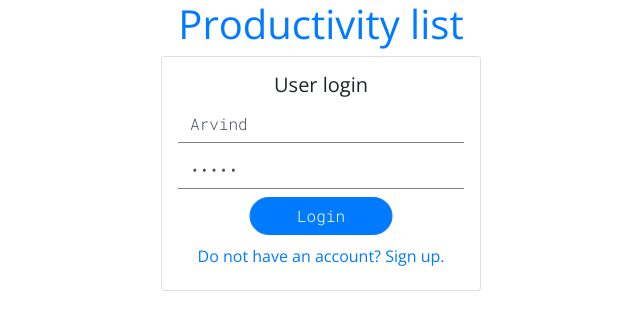
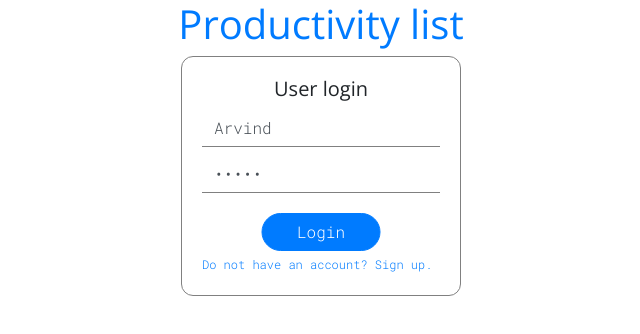
Before and after one commit to arvind115/To-do, a React app: page / in a window 1280 px wide. Shown: the top 334 px of the page, without its empty margins (319-959 px from the left). Built offline with nearby package versions, Linux system fonts and the light colour scheme.

Commit message:
added styles

```diff
--- a/src/app/app.css
+++ b/src/app/app.css
@@ -23,29 +23,30 @@ h1 {
   text-decoration: none;
 }
 
-.loginformdiv {
+.formDiv {
+  width: 280px;
   position: absolute;
   left: 50%;
-  width: 35%;
   transform: translateX(-50%);
+  border: 1px solid grey;
+  border-radius: 12px;
+  padding: 20px;
 }
-.loginformdiv h5 {
+.formDiv h5 {
   text-align: center;
 }
-.loginformdiv h6 {
-  text-align: center;
-  padding-top: 12px;
+.formDiv a {
+  text-decoration: none;
+  font-size: 12px;
 }
-.loginformdiv h6 a {
-  text-decoration: none;
-}
-.loginform input {
+.formDiv input {
   border: none;
   border-bottom: 1px solid grey;
   border-radius: 0px;
   outline: none;
+  margin-top: 5px;
 }
-.loginform input:focus,
+input:focus,
 input:active {
   box-shadow: none !important;
 }
@@ -53,11 +54,11 @@ input:active {
   outline: none;
   border: none;
 }
-.loginform {
-  justify-content: center;
-}
-.loginform button {
+
+.formDiv button,
+.round {
   border-radius: 50px;
+  margin-top: 20px;
   width: 50%;
   left: 50%;
   position: relative;
--- a/src/app/components/App.js
+++ b/src/app/components/App.js
@@ -22,7 +22,7 @@ const RouteGuard = (Component) => ({ match }) =>
 export const Main = () => (
   <Router history={history}>
     <Provider store={store}>
-      <div className="container-fluid">
+      <div>
         <ConnectedNavigation />
         <Route exact path="/" component={ConnectedLogin} />
         <Route exact path="/signup" component={ConnectedSignup} />
--- a/src/app/components/Login.js
+++ b/src/app/components/Login.js
@@ -10,9 +10,9 @@ import { Link } from "react-router-dom";
 import Spinner from "./Spinner";
 
 const LoginComponent = ({ authenticateUser, authenticated }) => (
-  <div className="card p-3 col-md-3 col-sm-12 loginformdiv">
+  <div className=" formDiv">
     <h5>User login</h5>
-    <form onSubmit={authenticateUser} className="loginform">
+    <form onSubmit={authenticateUser}>
       <input
         type="text"
         placeholder="username"
@@ -33,15 +33,13 @@ const LoginComponent = ({ authenticateUser, authenticated }) => (
       <button
         type="submit"
         disabled={authenticated === `AUTHENTICATING`}
-        className="mt-2 btn btn-primary"
+        className="btn btn-primary"
       >
         {authenticated === `AUTHENTICATING` ? <Spinner /> : null}
         Login
       </button>
     </form>
-    <h6>
-      <Link to="signup">Do not have an account? Sign up.</Link>
-    </h6>
+    <Link to="signup">Do not have an account? Sign up.</Link>
   </div>
 );
 
--- a/src/app/components/Signup.js
+++ b/src/app/components/Signup.js
@@ -1,43 +1,68 @@
 /* eslint-disable react/prop-types */
-import React from 'react';
-import * as mutations from '../store/mutations';
-import { connect } from 'react-redux';
+import React from "react";
+import * as mutations from "../store/mutations";
+import { connect } from "react-redux";
 
-const SignupComponent = ({requestCreateUserAccount,authenticated})=>{
-    return <div className="card p-3 col-6">
-        <h2>
-            Complete the following form to create a new account.
-        </h2>
-
+const SignupComponent = ({ requestCreateUserAccount, authenticated }) => {
+  return (
+    <div className="formDiv">
+      <h2>Registration</h2>
+      <p>{authenticated}</p>
       <form onSubmit={requestCreateUserAccount}>
         <label>
           <span>User Name</span>
-                <input type="text" placeholder="username" name="username" defaultValue="Morty" className="form-control"/>
+          <div className="form-row">
+            <div className="col-sm-12">
+              <input
+                type="text"
+                placeholder="username"
+                name="username"
+                defaultValue="arvind115"
+                className="form-control"
+              />
+            </div>
+          </div>
         </label>
         <label>
           <span>Password</span>
-                <input type="text" placeholder="password" name="password" defaultValue="COURAGE" className="form-control mt-2"/>
+          <input
+            type="text"
+            placeholder="password"
+            name="password"
+            defaultValue="strongpass"
+            className="form-control mt-2"
+          />
         </label>
 
-            {authenticated == mutations.USERNAME_RESERVED ? <p>A user by that name already exists.</p> : null}
-            <button type="submit" className="form-control mt-2 btn btn-primary">Sign Up</button>
+        {authenticated == mutations.USERNAME_RESERVED ? (
+          <p>A user by that name already exists.</p>
+        ) : null}
+        <button
+          type="submit"
+          className="form-control mt-2 btn btn-primary round"
+        >
+          Sign Up
+        </button>
       </form>
-
     </div>
+  );
 };
 
-const mapStateToProps = state=>({
-    authenticated:state.session.authenticated
+const mapStateToProps = (state) => ({
+  authenticated: state.session.authenticated,
 });
 
-const mapDispatchToProps = (dispatch)=>({
-    requestCreateUserAccount(e){
+const mapDispatchToProps = (dispatch) => ({
+  requestCreateUserAccount(e) {
     e.preventDefault();
     let username = e.target[`username`].value;
     let password = e.target[`password`].value;
-        console.log("Creating!",username,password);
-        dispatch(mutations.requestCreateUserAccount(username,password));
-    }
-})
+    console.log("Creating!", username, password);
+    dispatch(mutations.requestCreateUserAccount(username, password));
+  },
+});
 
-export const ConnectedSignup = connect(mapStateToProps, mapDispatchToProps)(SignupComponent);
+export const ConnectedSignup = connect(
+  mapStateToProps,
+  mapDispatchToProps
+)(SignupComponent);
--- a/src/app/index.js
+++ b/src/app/index.js
@@ -3,6 +3,7 @@ import { render } from "react-dom";
 import { Main } from "./components/App";
 
 import "bootstrap/dist/css/bootstrap.min.css";
+// import "bootstrap/dist/js/bootstrap.min.js";
 import "./app.css";
 
 render(<Main />, document.getElementById("app"));
--- a/src/index.html
+++ b/src/index.html
@@ -2,10 +2,13 @@
 <html lang="en">
   <head>
     <meta charset="utf-8" />
+    <meta http-equiv="X-UA-Compatible" content="IE=edge" />
+    <meta name="viewport" content="width=device-width, initial-scale=1" />
     <title>Productivity app</title>
   </head>
-
   <body>
-    <div id="app" class="container-fluid"></div>
+    <div class="container-fluid">
+      <div id="app"></div>
+    </div>
   </body>
 </html>
```
Lines whose indentation alone changed are shown as unchanged.
